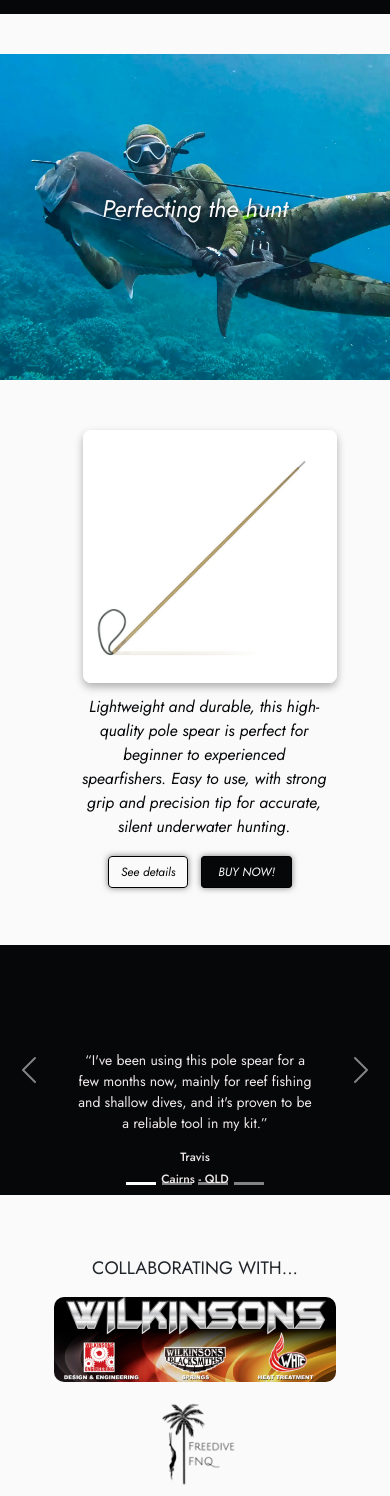
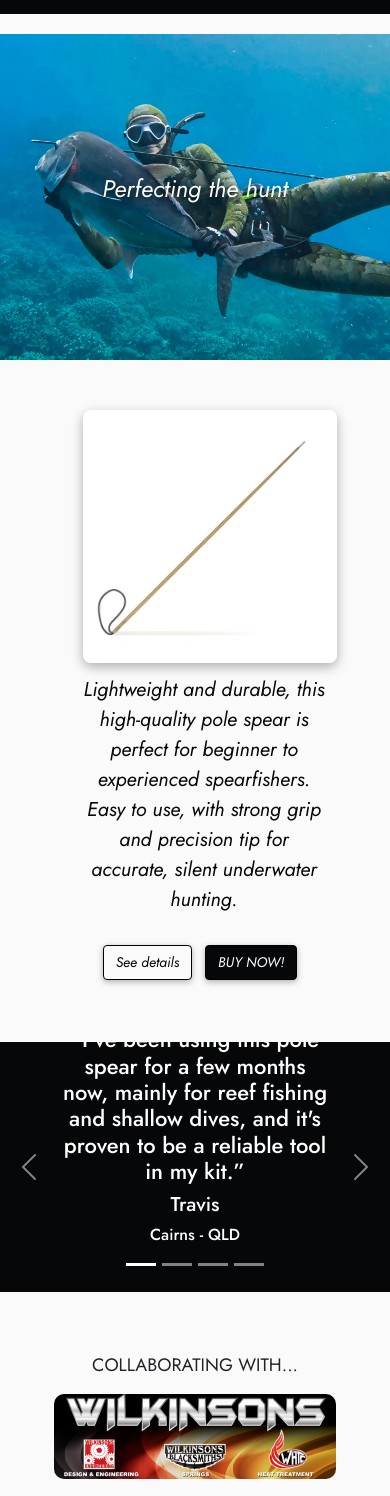
Before and after one commit to ValentinaM7/primer-repositorio-sass, a website: page index.html in a window 390 px wide. Shown: the part 70-1566 px from the top of the page. Drawn offline with nearby package versions, Linux system fonts and the light colour scheme.

Commit message:
cambios queries y carousel

```diff
--- a/index.html
+++ b/index.html
@@ -63,7 +63,10 @@
                 </div>
             </div>
         </section>
-        <section> <!---reviews------------------------->
+        <section>
+
+        </section>
+        <section>
             <div id="carouselExampleCaptions" class="carousel slide">
                 <div class="carousel-indicators">
                     <button type="button" data-bs-target="#carouselExampleCaptions" data-bs-slide-to="0" class="active"
@@ -79,9 +82,8 @@
                     <div class="carousel-item active">
                         <img src="img/solid-color-imagegrande.jpg" class="d-block w-100" alt="...">
                         <div class="carousel-caption d-none d-md-block">
-                            <p>“I've been using this pole spear for a few months now, mainly for reef fishing and
-                                shallow dives,
-                                and it's proven to be a reliable tool in my kit.”</p>
+                            <h2>“I've been using this pole spear for a few months now, mainly for reef fishing and
+                            shallow dives, and it's proven to be a reliable tool in my kit.”</h2>
                             <h3>Travis</h3>
                             <h5>Cairns - QLD</h5>
                         </div>
@@ -89,7 +91,7 @@
                     <div class="carousel-item">
                         <img src="img/solid-color-imagegrande.jpg" class="d-block w-100" alt="...">
                         <div class="carousel-caption d-none d-md-block">
-                            <p>"Great pole! Thanks guys for creating such a great product!"</p>
+                            <h2>"Great pole! Thanks guys for creating such a great product!"</h2>
                             <h3>Jono</h3>
                             <h5>Cairns - QLD</h5>
                         </div>
@@ -97,8 +99,8 @@
                     <div class="carousel-item">
                         <img src="img/solid-color-imagegrande.jpg" class="d-block w-100" alt="...">
                         <div class="carousel-caption d-none d-md-block">
-                            <p>"I have tried spear fishing with a pole so many times and it was extremely difficult.
-                                This pole makes everything easier!"</p>
+                            <h2>"I have tried spear fishing with a pole so many times and it was extremely difficult.
+                                This pole makes everything easier!"</h2>
                             <h3>Tabi</h3>
                             <h5>Cairns - QLD</h5>
                         </div>
@@ -106,8 +108,8 @@
                     <div class="carousel-item">
                         <img src="img/solid-color-imagegrande.jpg" class="d-block w-100" alt="...">
                         <div class="carousel-caption d-none d-md-block">
-                            <p>"I started free diving long time ago but then my friends talked to me about spear
-                                fishing. I wasn´t sure about it until I discovered this pole. Thanks legends."</p>
+                            <h2>"I started free diving long time ago but then my friends talked to me about spear
+                                fishing. I wasn´t sure about it until I discovered this pole. Thanks legends."</h2>
                             <h3>Mat</h3>
                             <h5>Cairns - QLD</h5>
                         </div>
--- a/scss/base/_queries.scss
+++ b/scss/base/_queries.scss
@@ -1,59 +1,58 @@
+// @media (max-width:1088px) {
+//     .carousel .carousel-inner .carousel-item .carousel-caption {
+//         font-size: 18px;
+//         padding-right: 25px;
+//         padding-left: 25px;
+//         margin-bottom: 10px;
+//         border-radius: 10px;
+//         height: 170px;
+//         align-items: center;
+//     }
 
-@media (max-width:1088px) {
-    .carousel .carousel-inner .carousel-item .carousel-caption {
-        font-size: 18px;
-        padding-right: 25px;
-        padding-left: 25px;
-        margin-bottom: 10px;
-        border-radius: 10px;
-        height: 170px;
-        align-items: center;
-    }
+//     .carousel .carousel-inner .carousel-item .carousel-caption h3 {
+//         font-size: 14px;
+//     }
 
-    .carousel .carousel-inner .carousel-item .carousel-caption h3 {
-        font-size: 14px;
-    }
+//     .carousel .carousel-inner .carousel-item .carousel-caption h5 {
+//         font-size: 12px;
+//     }
+// }
 
-    .carousel .carousel-inner .carousel-item .carousel-caption h5 {
-        font-size: 12px;
-    }
-}
+// @media (max-width:1000px) {
+//     .carousel .carousel-inner .carousel-item .carousel-item img {
+//         height: 170px;
+//     }
 
-@media (max-width:1000px) {
-    .carousel .carousel-inner .carousel-item .carousel-item img{
-        height: 170px;
-    }
+//     .carousel .carousel-inner .carousel-item .carousel-caption {
+//         font-size: 16px;
+//         padding-right: 15px;
+//         padding-left: 15px;
+//         margin-bottom: 5px;
+//         border-radius: 5px;
+//         height: 140px;
+//         align-items: flex-start;
+//     }
 
-    .carousel .carousel-inner .carousel-item .carousel-caption {
-        font-size: 16px;
-        padding-right: 15px;
-        padding-left: 15px;
-        margin-bottom: 5px;
-        border-radius: 5px;
-        height: 140px;
-        align-items: flex-start;
-    }
+//     .carousel .carousel-inner .carousel-item .carousel-caption h3 {
+//         font-size: 12px;
+//     }
 
-    .carousel .carousel-inner .carousel-item .carousel-caption h3 {
-        font-size: 12px;
-    }
+//     .carousel .carousel-inner .carousel-item .carousel-caption h5 {
+//         font-size: 12px;
+//     }
+// }
 
-    .carousel .carousel-inner .carousel-item .carousel-caption h5 {
-        font-size: 12px;
-    }
-}
+// @media (max-width:823px) {
+//     .carousel .carousel-inner .carousel-item .carousel-caption {
+//         background-color: #060709;
+//         color: #F0E9E9;
+//         height: 140px;
+//     }
 
-@media (max-width:823px) {
-    .carousel .carousel-inner .carousel-item .carousel-caption {
-        background-color: #060709;
-        color: #F0E9E9;
-        height: 140px;
-    }
-
-    .carousel .carousel-indicators{
-        margin-bottom: 0px;
-    }
-}
+//     .carousel .carousel-indicators {
+//         margin-bottom: 0px;
+//     }
+// }
 
 @media screen and (max-width: 800px) {
     .formulario .form {
@@ -69,24 +68,25 @@
     }
 }
 
-@media screen and (max-width:773px){
-    .d-none{
+@media screen and (max-width:773px) {
+    .d-none {
         display: block !important;
     }
 
-    .carousel .carousel-inner .carousel-item{
-        margin-top: none;
+    // .carousel .carousel-inner .carousel-item {
+    //     margin-top: none;
+    // }
+}
+
+@media screen and (max-width: 768px) {
+    .main-text p {
+        font-size: 40px;
     }
 }
 
 @media (max-width: 695px) {
-    .product div .button1 {
-        padding: 8px 14px;
-        border-radius: 4px;
-        margin-right: 10px;
-        font-size: 14px;
-    }
 
+    .product div .button1,
     .product div .button2 {
         padding: 8px 14px;
         border-radius: 4px;
@@ -96,18 +96,12 @@
 }
 
 @media (max-width: 640px) {
-    .product div .button1 {
+
+    .product div .button1,
+    .product div .button2 {
         padding: 6px 12px;
         border-radius: 4px;
         margin-right: 8px;
-        font-size: 12px;
-    }
-
-    .product div .button2 {
-        padding: 6px 16px;
-        border-radius: 4px;
-        margin-right: 8px;
-        font-size: 12px;
     }
 
     .product div {
@@ -181,7 +175,7 @@
         text-transform: uppercase;
     }
 
-    .container-intro .robandy1 .robandy{
+    .container-intro .robandy1 .robandy {
         width: auto;
         height: 200px;
     }
@@ -204,7 +198,7 @@
     }
 }
 
-@media (max-width:650px){
+@media (max-width:650px) {
     .footer-container .footer-section .contact-section a {
         font-size: 14px;
         font-weight: none;
@@ -219,7 +213,8 @@
         font-size: 14px;
     }
 }
-@media screen and (max-width:550px){
+
+@media screen and (max-width:550px) {
     .owners .container-intro {
         display: flex;
         flex-direction: column;
@@ -231,6 +226,7 @@
         font-size: 16px;
     }
 }
+
 @media (max-width: 538px) {
     .product {
         display: flex;
@@ -247,17 +243,26 @@
     }
 }
 
-@media (max-width:530px){
-    .carousel .carousel-inner .carousel-item .carousel-caption{
-        font-size: 14px;
-        gap: 0px;
+@media (max-width:530px) {
+    .carousel .carousel-inner .carousel-item .carousel-caption {
+        .h2{
+            font-size: 16px;
+            gap: 0px;
+        }
+        .h3{
+            font-size: 14px;
+        }
+        .h5{
+            font-size: 12px;
+        }
     }
 }
 
-@media screen and (max-width:470px){
-    .formulario .form h2{
+@media screen and (max-width:470px) {
+    .formulario .form h2 {
         font-size: 18px;
     }
+
     .form .subscribe1 {
         font-size: 14px;
     }
@@ -269,7 +274,7 @@
     }
 }
 
-@media screen and (max-width: 450px){
+@media screen and (max-width: 450px) {
     .list-of-details div {
         display: flex;
         flex-direction: column;
@@ -310,10 +315,11 @@
     }
 }
 
-@media screen and (max-width:365px){
-    .formulario .form h2{
+@media screen and (max-width:365px) {
+    .formulario .form h2 {
         font-size: 16px;
     }
+
     .form .subscribe1 {
         font-size: 12px;
     }
--- a/scss/paginas/_aboutus.scss
+++ b/scss/paginas/_aboutus.scss
@@ -7,7 +7,7 @@
     background-size: cover;
     background-position: center 28%;
     height: 120px;
-    margin-top: 40px;
+    margin-top: 20px;
 
     p {
         color: #F0E9E9;
--- a/scss/paginas/_contacto.scss
+++ b/scss/paginas/_contacto.scss
@@ -8,7 +8,7 @@
     background-size: cover;
     background-position: center 60%;
     height: 120px;
-    margin-top: 40px;
+    margin-top: 20px;
     margin-bottom: 30px;
 
     p {
--- a/scss/paginas/_detalles.scss
+++ b/scss/paginas/_detalles.scss
@@ -8,7 +8,7 @@
     background-size: cover;
     background-position: center 55%;
     height: 120px;
-    margin-top: 40px;
+    margin-top: 20px;
     margin-bottom: 30px;
 
     p {
--- a/scss/paginas/_main-hero.scss
+++ b/scss/paginas/_main-hero.scss
@@ -1,22 +1,32 @@
 /*index - hero and image*/
 .main-text {
+    position: relative;
     display: flex;
     align-content: center;
     flex-direction: column;
-    margin-top: 40px;
+    margin-top: 20px;
     background-image: url(../img/underwater.jpg);
     background-size: cover;
     background-position: center 38%;
     color: #fafafa;
-    padding-top: 15vh;
-    padding-bottom: 15vh;
+    padding: 15vh 20px;
+    text-align: center;
+
+    &::before {
+        position: absolute;
+        inset: 0;
+        background-color: rgba(0, 0, 0, 0.4);
+        z-index: 0;
+    }
 
     p {
-        font-size: 60px;
+        position: relative;
+        z-index: 1;
+        font-size: 48px;
         font-style: italic;
         text-align: center;
         padding: 10px;
-        text-shadow: 2px 2px 4px rgba(0, 0, 0, 0.6);
+        text-shadow: 2px 2px 6px rgba(0, 0, 0, 0.7);
     }
 }
 
@@ -24,22 +34,27 @@
 .carousel-item {
     img {
         height: 250px;
+        object-fit: cover;
     }
+
     .carousel-caption {
-        font-size: 24px;
-        padding-right: 40px;
-        padding-left: 40px;
-        margin-bottom: 20px;
-        background-color: #fafafa;
-        color: #060709;
-        border-radius: 10px;
-        height: 200px;
-            h3{
-                font-size: 18px;
-            }
-            h5{
-                font-size: 16px;
-            }
+        display: flex;
+        align-content: center;
+        // font-size: 22px;
+        // margin-bottom: 30px;
+        // color: #fafafa;
+        // border-radius: 12px;
+        // height: 25vh;
+        h2{
+            font-size: 22px;
+        }
+        h3 {
+            font-size: 20px;
+        }
+
+        h5 {
+            font-size: 16px;
+        }
     }
 }
 
@@ -56,46 +71,59 @@
         height: 40vh;
         width: 40vh;
         border-radius: 8px;
-        box-shadow: 0 4px 8px rgba(0, 0, 0, 0.3);
+        box-shadow: 0 4px 12px rgba(0, 0, 0, 0.3);
         margin-left: 40px;
     }
 
     div {
         font-style: italic;
-        font-size: 24px;
+        font-size: 20px;
         color: #060709;
         text-align: left;
         padding: 20px;
         margin-left: 30px;
+
+        p {
+            font-size: 20px;
+            margin-bottom: 20px;
+        }
     }
 
-    p {
-        margin-bottom: 20px;
+    .button1,
+    .button2 {
+        display: inline-block;
+        text-decoration: none;
+        padding: 10px 20px;
+        font-size: 16px;
+        border-radius: 6px;
+        margin: 10px 5px 0 0;
+        box-shadow: 0 2px 6px rgba(0, 0, 0, 0.3);
+        transition: all 0.3s ease;
+        cursor: pointer;
     }
 
     .button1 {
         background-color: #fafafa;
-        text-decoration: none;
         border: 1px solid black;
-        padding: 10px 16px;
-        border-radius: 6px;
         list-style: none;
-        box-shadow: 0 0 6px rgba(0, 0, 0, 0.5);
         margin-right: 40px;
         color: #060709;
         font-size: 18px;
+
+        &:hover {
+            background-color: #e6e6e6;
+        }
     }
 
     .button2 {
         background-color: #060709;
         color: #fafafa;
-        text-decoration: none;
         border: 1px solid black;
-        padding: 10px 16px;
-        border-radius: 10px;
         list-style: none;
-        box-shadow: 0 0 6px rgba(0, 0, 0, 0.5);
         font-size: 18px;
+        &:hover {
+            background-color: #333;
+        }
     }
 }
 
@@ -120,5 +148,9 @@
         height: 85px;
         width: auto;
         border-radius: 10px;
+        &:hover{
+        transform: scale(120%);
+        transition-duration: 1s;
+        }
     }
 }
--- a/scss/paginas/_preguntas.scss
+++ b/scss/paginas/_preguntas.scss
@@ -7,7 +7,7 @@
     background-size: cover;
     background-position: center 48%;
     height: 120px;
-    margin-top: 30px;
+    margin-top: 20px;
     margin-bottom: 30px;
 
     p {
```
Also changed, not shown: scss/base/_generales.scss (+14 -0 lines), css/estilos.css, 1 other file.
